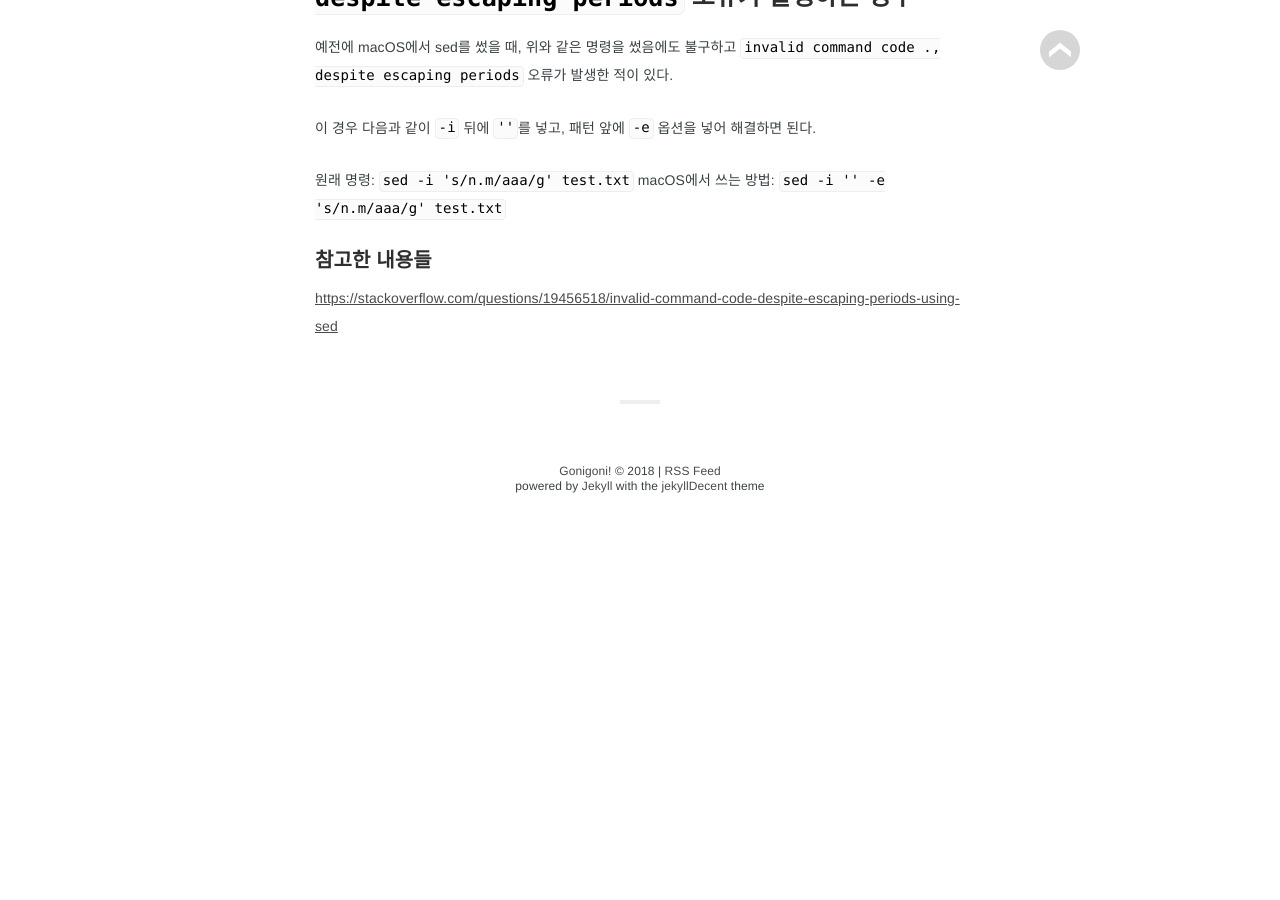
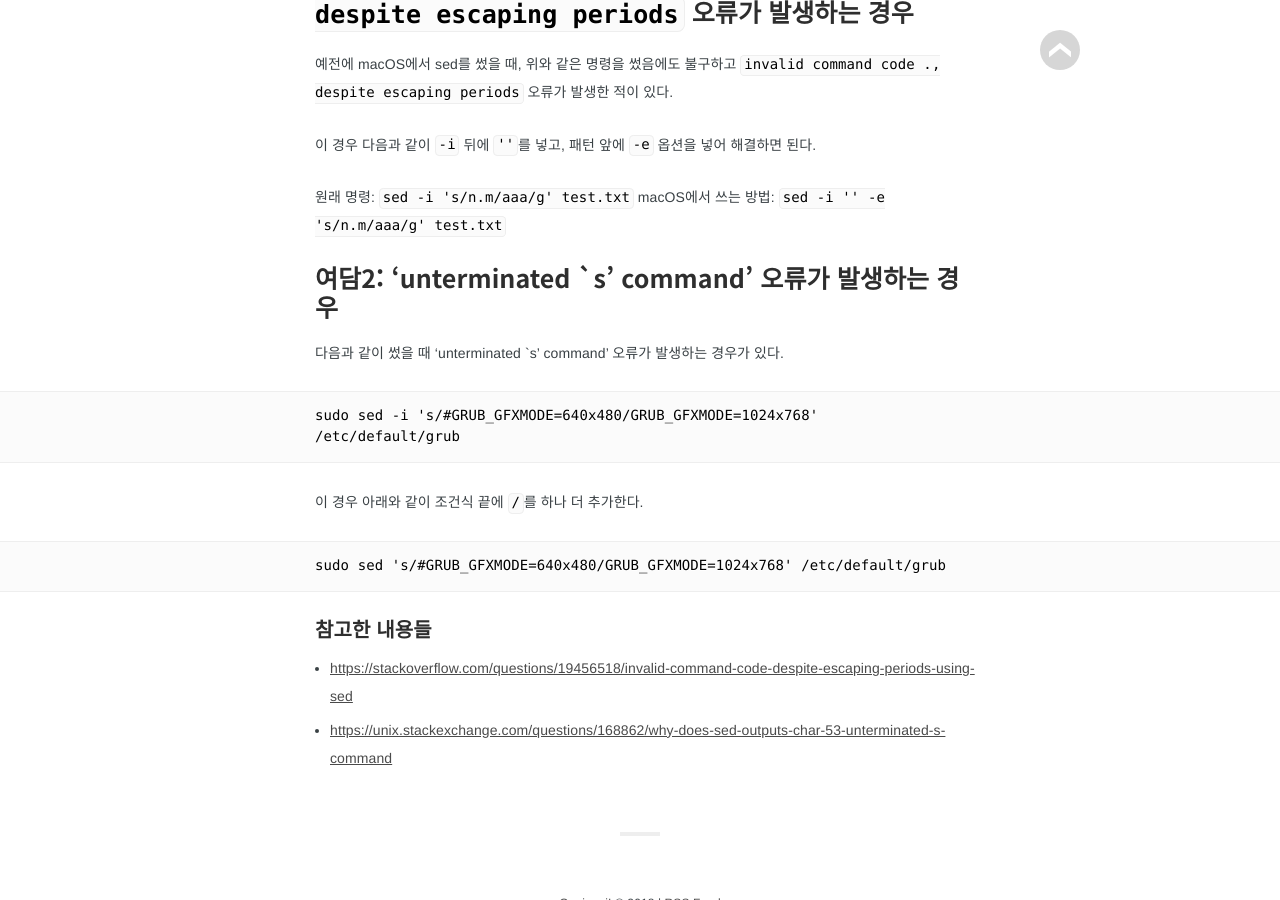
Before and after one commit to rubysoho07/rubysoho07.github.io, a Jekyll site: the page built from _posts/2018-04-21-use-sed-to-replace-text.md, in a window 1280 px wide and 900 px high, scrolled down 3439 px. Built offline with Jekyll 4.4.1, drawn with Linux system fonts in a browser that asks for light colours; some web fonts are replaced; comment, search, counter and statistics services are not loaded; before the commit the page ends 3954 px from its top, so only the background shows below that; some of the changed text lies outside the part shown.

Commit message:
내용 추가가

````diff
--- a/_posts/2018-04-21-use-sed-to-replace-text.md
+++ b/_posts/2018-04-21-use-sed-to-replace-text.md
@@ -53,7 +53,7 @@ $ cat test.txt
  1024  aaa list --global
 ```
 
-### 예제 2: 패턴 안에 `/`와 같은 특수문자가 들어가는 경우
+#### 예제 2: 패턴 안에 `/`와 같은 특수문자가 들어가는 경우
 
 그런데, 내가 대체하려는 패턴 안에 `/`와 같은 특수문자가 들어가면 어떻게 해야 할까? 이 경우 `\`를 앞에 붙여주면 된다.
 
@@ -71,7 +71,7 @@ $ cat test.txt
  1139  git clone https://gitlab.com/example/caliper-dashboard-test.git
 ```
 
-다음과 같이 `/` 앞에 `\`를 붙여서 바꿔준다.
+이 경우 `sed`를 실행할 때 `/`를 그대로 쓰게 되면 바꿀 패턴으로 인식하여 엉뚱한 결과가 발생할 것이다. 다음과 같이 `/` 앞에 `\`를 붙여서 바꿔준다.
 
 ```
 $ sed -i 's/com\/example/net\/example/g' test.txt
@@ -127,6 +127,21 @@ $ cat test.txt
 원래 명령: `sed -i 's/n.m/aaa/g' test.txt`
 macOS에서 쓰는 방법: `sed -i '' -e 's/n.m/aaa/g' test.txt`
 
+### 여담2: 'unterminated `s' command' 오류가 발생하는 경우
+
+다음과 같이 썼을 때 'unterminated `s' command' 오류가 발생하는 경우가 있다.
+
+```
+sudo sed -i 's/#GRUB_GFXMODE=640x480/GRUB_GFXMODE=1024x768' /etc/default/grub
+```
+
+이 경우 아래와 같이 조건식 끝에 `/`를 하나 더 추가한다.
+
+```
+sudo sed 's/#GRUB_GFXMODE=640x480/GRUB_GFXMODE=1024x768' /etc/default/grub
+```
+
 #### 참고한 내용들
 
-[https://stackoverflow.com/questions/19456518/invalid-command-code-despite-escaping-periods-using-sed](https://stackoverflow.com/questions/19456518/invalid-command-code-despite-escaping-periods-using-sed)
+* [https://stackoverflow.com/questions/19456518/invalid-command-code-despite-escaping-periods-using-sed](https://stackoverflow.com/questions/19456518/invalid-command-code-despite-escaping-periods-using-sed)
+* [https://unix.stackexchange.com/questions/168862/why-does-sed-outputs-char-53-unterminated-s-command](https://unix.stackexchange.com/questions/168862/why-does-sed-outputs-char-53-unterminated-s-command)
````
Also changed, not shown: other parts of _posts/2018-04-21-use-sed-to-replace-text.md (+1 -1 lines).
